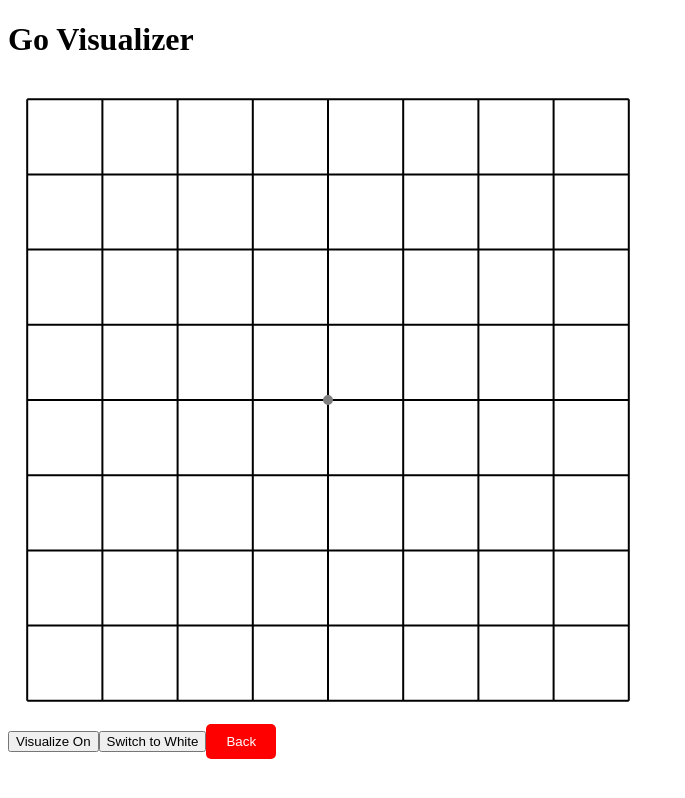
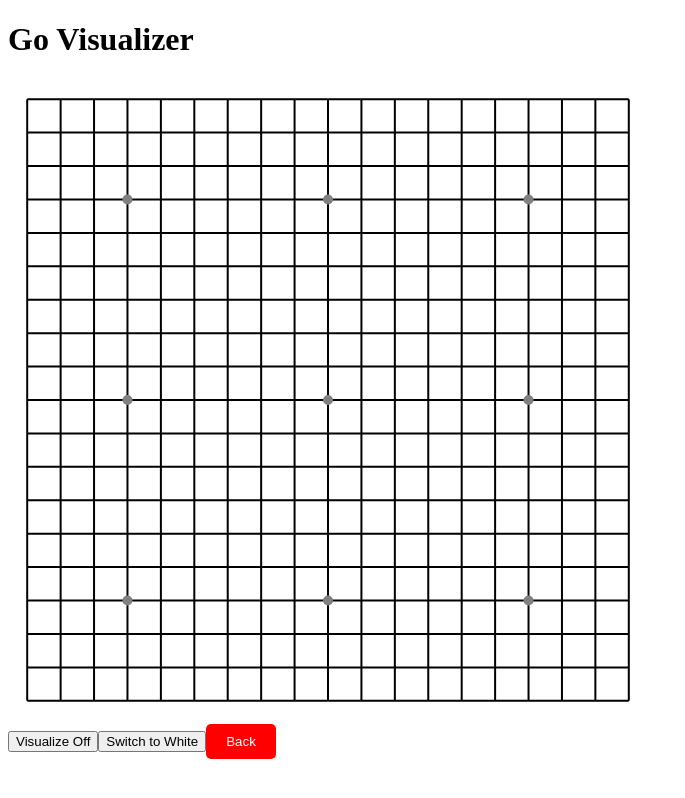
Before and after one commit to u-sho/go-visualizer, a Next.js app: page / in a window 1280 px wide. Shown: the whole page, without its empty margins (0-685 px from the left). Built offline with nearby package versions, Linux system fonts and the light colour scheme.

Commit message:
enable VisualizeButton

```diff
--- a/src/app/page.tsx
+++ b/src/app/page.tsx
@@ -8,16 +8,20 @@ import { Header } from '@/components/Header';
 import { useEffect, useRef, useState } from 'react';
 
 export default function Page() {
+  const [boardSize, setBoardSize] = useState(9);
   const [boardWidth, setBoardWidth] = useState(900);
   const [stoneColor, setStoneColor] = useState<'black' | 'white'>('black');
+  const [isVisualized, setIsVisualized] = useState(false);
   const gameBoardRef = useRef<{ deleteLastStone: () => void }>(null);
 
   useEffect(() => {
     const handleResize = () => {
       const windowWidth = window.innerWidth;
       if (windowWidth < 640) {
+        setBoardSize(9);
         setBoardWidth(Math.min(windowWidth - 30, 900));
       } else {
+        setBoardSize(19);
         setBoardWidth(Math.min(windowWidth / 2, 900));
       }
     };
@@ -28,6 +32,11 @@ export default function Page() {
       window.removeEventListener('resize', handleResize);
     };
   }, []);
+
+  // 可視化状態を切り替える関数
+  const handleToggleVisualize = () => {
+    setIsVisualized((prev) => !prev);
+  };
 
   // 石の色を切り替える関数
   const handleToggleColor = () => {
@@ -53,15 +62,19 @@ export default function Page() {
             canvasHeight={boardWidth}
             paddingX={boardWidth * 0.03}
             paddingY={boardWidth * 0.03}
-            size={9}
+            size={boardSize}
             stoneColor={stoneColor}
+            isVisualized={isVisualized}
           />
         </div>
 
         {/* ボタン群を右に、または小さい画面では下に表示 */}
         <div className="flex flex-col gap-4 sm:w-1/2 sm:ml-auto sm:flex-row sm:items-center sm:justify-center">
-          <VisualButton />
-          <StoneButton color={stoneColor} onToggleColor={handleToggleColor} />
+          <VisualButton
+            isVisualized={isVisualized}
+            onClick={handleToggleVisualize}
+          />
+          <StoneButton color={stoneColor} onClick={handleToggleColor} />
           <BackButton onClick={handleDeleteLastStone} />{' '}
           {/* 直近の石を削除するボタン */}
         </div>
--- a/src/components/GameBoard.tsx
+++ b/src/components/GameBoard.tsx
@@ -17,6 +17,7 @@ type CanvasProps = {
   paddingX: number;
   paddingY: number;
   size: number;
+  isVisualized: boolean;
   stoneColor?: 'black' | 'white';
 };
 
@@ -28,18 +29,17 @@ export type StoneData = {
 };
 
 export const GameBoard = forwardRef(function GameBoard(
-  props: CanvasProps,
-  ref
-) {
-  const {
+  {
     canvasWidth,
     canvasHeight,
     paddingX,
     paddingY,
     size,
+    isVisualized,
     stoneColor = 'black'
-  } = props;
-
+  }: Readonly<CanvasProps>,
+  ref
+) {
   const canvasRef = useRef<HTMLCanvasElement>(null);
   const [distanceX, setDistanceX] = useState(
     (canvasWidth - 2 * paddingX) / (size - 1)
@@ -173,6 +173,8 @@ export const GameBoard = forwardRef(function GameBoard(
 
   const drawVisualLine = useCallback(
     (ctx: CanvasRenderingContext2D) => {
+      if (!isVisualized) return;
+
       const connects = calcGoConnects(gameRecord);
       console.log(gameRecord);
       console.table(connects);
@@ -185,14 +187,17 @@ export const GameBoard = forwardRef(function GameBoard(
         ];
         const end = [paddingX + endX * distanceX, paddingY + endY * distanceY];
         ctx.beginPath();
-        ctx.strokeStyle = connect.stoneColor === 'black' ? 'red' : 'blue';
+        ctx.strokeStyle =
+          connect.stoneColor === 'black'
+            ? `rgba(255,0,0,${connect.strength})`
+            : `rgba(0,0,255,${connect.strength})`;
         ctx.lineWidth = 2;
         ctx.moveTo(start[0], start[1]);
         ctx.lineTo(end[0], end[1]);
         ctx.stroke();
       }
     },
-    [gameRecord, paddingX, paddingY, distanceX, distanceY]
+    [isVisualized, gameRecord, paddingX, paddingY, distanceX, distanceY]
   );
 
   const drawAll = useCallback(() => {
--- a/src/components/StoneButton.tsx
+++ b/src/components/StoneButton.tsx
@@ -1,17 +1,11 @@
-// src/components/StoneButton.tsx
 'use client';
 
-import React from 'react';
+type StoneButtonProps = {
+  color: 'black' | 'white';
+  onClick: React.MouseEventHandler<HTMLButtonElement>;
+};
 
-interface StoneButtonProps {
-  color: 'black' | 'white';
-  onToggleColor: () => void;
-}
-
-export const StoneButton: React.FC<StoneButtonProps> = ({
-  color,
-  onToggleColor
-}) => {
+export const StoneButton: React.FC<StoneButtonProps> = ({ color, onClick }) => {
   return (
     <button
       className={`px-4 py-2 rounded-md border-2 cursor-pointer text-lg ${
@@ -19,7 +13,7 @@ export const StoneButton: React.FC<StoneButtonProps> = ({
           ? 'bg-black text-white border-gray-700'
           : 'bg-white text-black border-gray-700'
       }`}
-      onClick={onToggleColor}
+      onClick={onClick}
     >
       {color === 'black' ? 'Switch to White' : 'Switch to Black'}
     </button>
--- a/src/components/VisualizeButton.tsx
+++ b/src/components/VisualizeButton.tsx
@@ -1,25 +1,24 @@
-// src/components/VisualButton.tsx
 'use client';
 
-import React, { useState } from 'react';
+type VisualizeButtonProps = {
+  isVisualized: boolean;
+  onClick: React.MouseEventHandler<HTMLButtonElement>;
+};
 
-export const VisualButton = () => {
-  const [color, setColor] = useState('black');
-
-  const toggleColor = () => {
-    setColor((prevColor) => (prevColor === 'black' ? 'white' : 'black'));
-  };
-
+export const VisualButton: React.FC<VisualizeButtonProps> = ({
+  isVisualized,
+  onClick
+}) => {
   return (
     <button
       className={`px-4 py-2 rounded-md border-2 cursor-pointer text-lg ${
-        color === 'black'
+        isVisualized
           ? 'bg-black text-white border-gray-700'
           : 'bg-white text-black border-gray-700'
       }`}
-      onClick={toggleColor}
+      onClick={onClick}
     >
-      {color === 'black' ? 'Visualize On' : 'Visualize Off'}
+      {isVisualized ? 'Visualize On' : 'Visualize Off'}
     </button>
   );
 };
```
